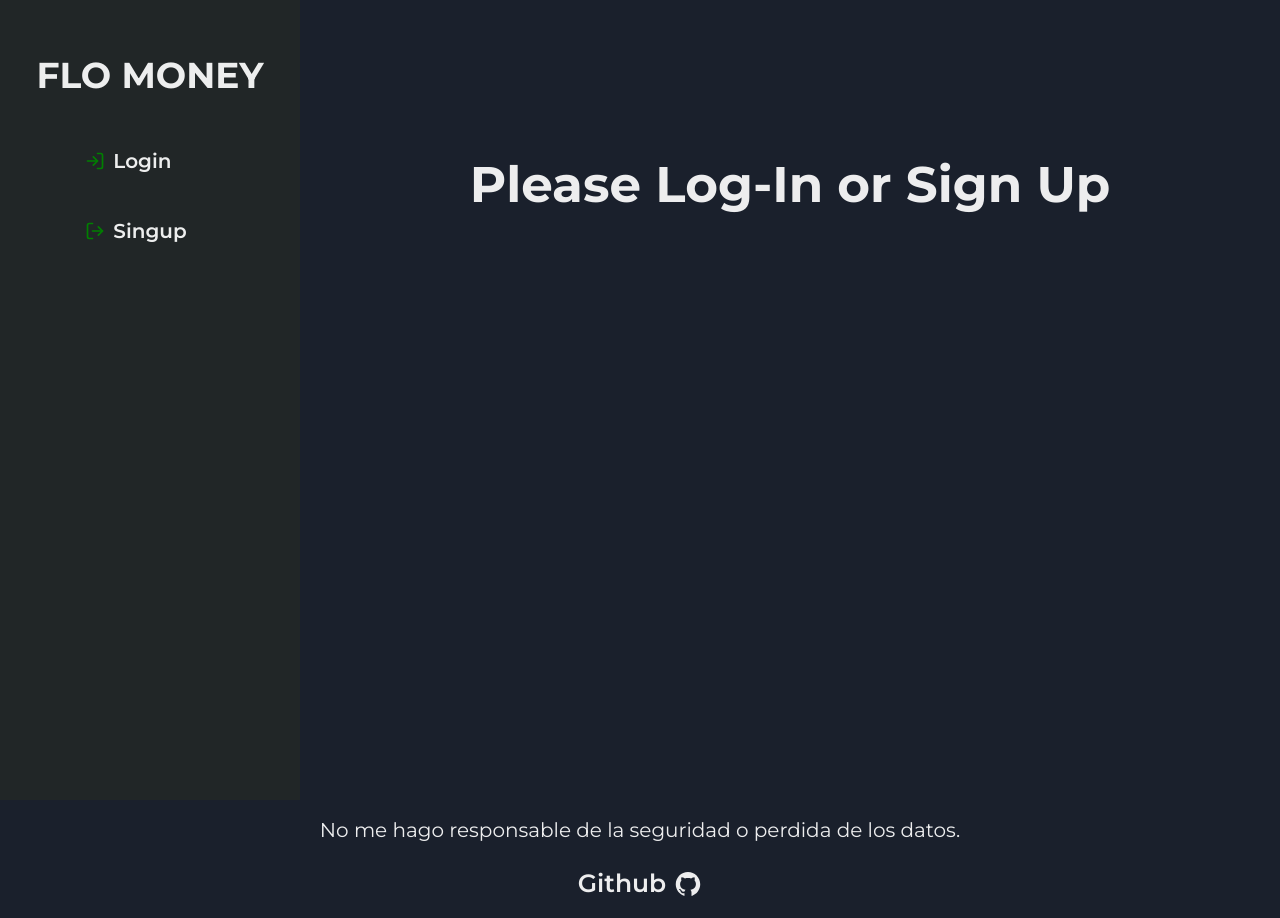
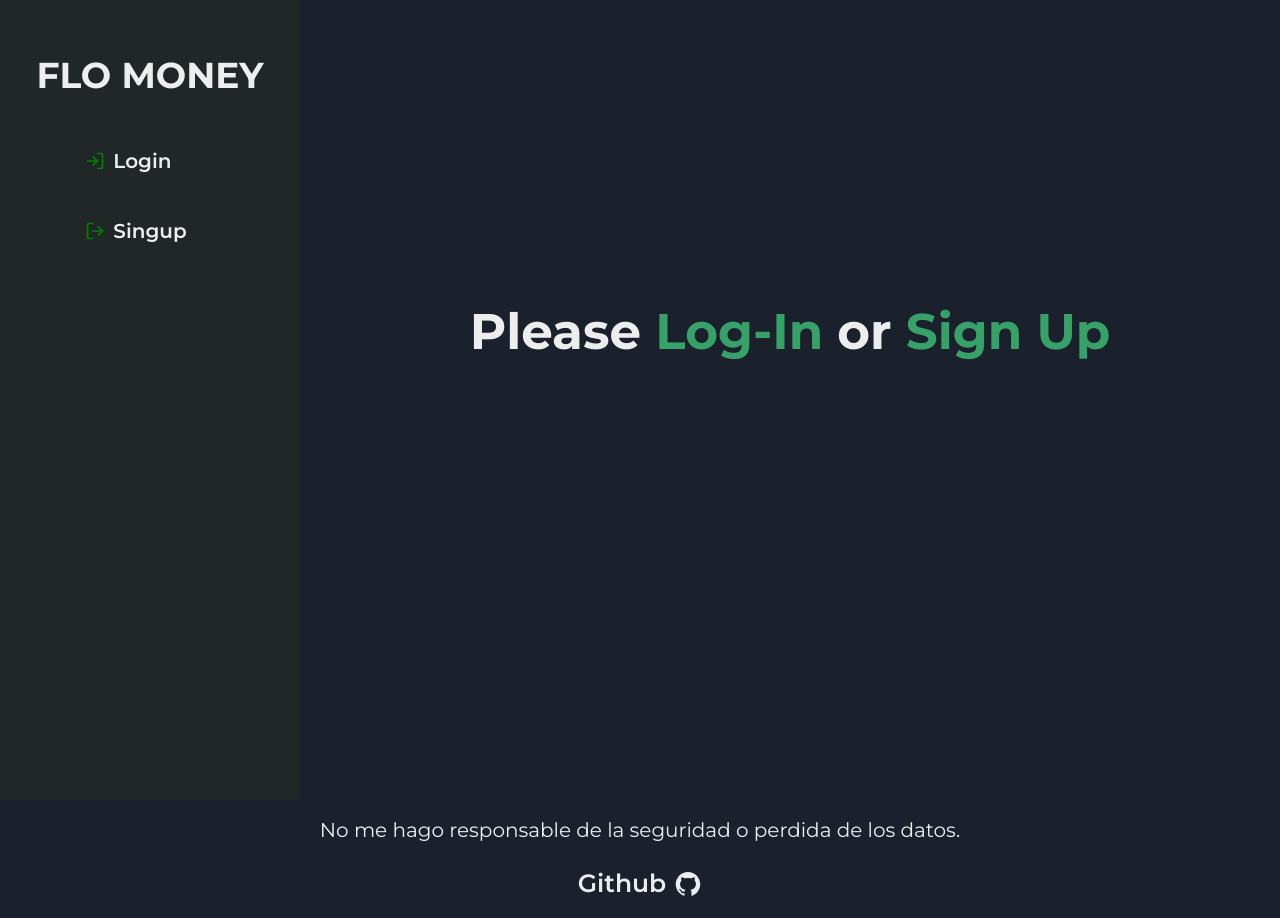
Before and after one commit to Flo-314/flo-money-frontend, a React (Vite) app: page /egresos in a window 1280 px wide. Built offline with nearby package versions, Linux system fonts and the light colour scheme.

Commit message:
feat: arreglado para celu

```diff
--- a/src/components/Reusable Components/layout/header/DesktopHeader.tsx
+++ b/src/components/Reusable Components/layout/header/DesktopHeader.tsx
@@ -33,7 +33,6 @@ function DesktopHeader() {
               paddingY="2"
               width={"100%"}
             >
-              {}
               <Center alignSelf={"center"}>
                 <AiOutlineBank
                   color={selectedPage === "vista general" ? "white" : "green"}
--- a/src/components/Reusable Components/layout/header/MobileHeader.tsx
+++ b/src/components/Reusable Components/layout/header/MobileHeader.tsx
@@ -1,8 +1,15 @@
 import {Box, Center, Flex, Link} from "@chakra-ui/react";
 import {Menu, MenuButton, MenuList, MenuItem, Button} from "@chakra-ui/react";
+import {useContext} from "react";
+import {FiLogIn, FiLogOut} from "react-icons/fi";
 import {Link as RouteLink} from "react-router-dom";
 
+import {user} from "../../../../helper functions/interfaces";
+import {UserContext} from "../../../../helper functions/UserContext";
+
 function MobileHeader() {
+  const user: user = useContext(UserContext);
+
   return (
     <Center display={{lg: "none", base: "inherit"}}>
       <Menu>
@@ -10,6 +17,7 @@ function MobileHeader() {
           Menu
         </MenuButton>
 
+        {user.token ? (
           <MenuList>
             <MenuItem>
               <Link
@@ -62,6 +70,45 @@ function MobileHeader() {
               </Link>
             </MenuItem>
           </MenuList>
+        ) : (
+          <MenuList>
+            <MenuItem>
+              <Link
+                as={RouteLink}
+                className="primaryStrong"
+                color={"primary.strong"}
+                display="flex"
+                fontSize={23}
+                fontWeight={"bold"}
+                gap="2"
+                to={"/login"}
+              >
+                <Center alignSelf={"center"}>
+                  <FiLogIn color="green" />
+                </Center>
+                Ingresar
+              </Link>
+            </MenuItem>
+
+            <MenuItem>
+              <Link
+                as={RouteLink}
+                className="primaryStrong"
+                color={"primary.strong"}
+                display="flex"
+                fontSize={23}
+                fontWeight={"bold"}
+                gap="2"
+                to={"/singup"}
+              >
+                <Center alignSelf={"center"}>
+                  <FiLogOut color="green" />
+                </Center>
+                Crear Cuenta
+              </Link>
+            </MenuItem>
+          </MenuList>
+        )}
       </Menu>
     </Center>
   );
--- a/src/components/pages/Home.tsx
+++ b/src/components/pages/Home.tsx
@@ -1,6 +1,7 @@
-import {Box, Flex, Grid, GridItem, Spinner, Text} from "@chakra-ui/react";
+import {Box, Flex, Grid, GridItem, Link, Spinner, Text} from "@chakra-ui/react";
 import {useContext} from "react";
 import {AiOutlineDollarCircle} from "react-icons/ai";
+import {Link as RouteLink} from "react-router-dom";
 
 import Graph from "../Reusable Components/Parts of Components/Graph";
 import ListOfTransactions from "../Reusable Components/Parts of Components/ListOfTransactions";
@@ -91,7 +92,14 @@ function Home() {
       {!user.data && !user.token && (
         <Flex align="center" direction={"column"} justify={"center"} marginTop={"15%"}>
           <Text fontSize="50" fontWeight={700}>
-            Please Log-In or Sign Up
+            Please{" "}
+            <Link as={RouteLink} color="green.500" to={"/login"}>
+              Log-In
+            </Link>{" "}
+            or{" "}
+            <Link as={RouteLink} color="green.500" to={"/singup"}>
+              Sign Up
+            </Link>
           </Text>
         </Flex>
       )}
--- a/src/components/pages/Incomes.tsx
+++ b/src/components/pages/Incomes.tsx
@@ -1,5 +1,6 @@
-import {Box, Flex, Grid, GridItem, Text, Spinner} from "@chakra-ui/react";
+import {Box, Flex, Grid, GridItem, Text, Spinner, Link} from "@chakra-ui/react";
 import {useContext, useEffect, useState} from "react";
+import {Link as RouteLink} from "react-router-dom";
 
 import {category, user} from "../../helper functions/interfaces";
 import {UserContext} from "../../helper functions/UserContext";
@@ -85,9 +86,18 @@ function Incomes() {
       )}
       {!user.data && !user.token && (
         <Flex align="center" direction={"column"} justify={"center"} marginTop={"15%"}>
-          <Text fontSize="50" fontWeight={700}>
-            Please Log-In or Sign Up
-          </Text>
+          <Flex align="center" direction={"column"} justify={"center"} marginTop={"15%"}>
+            <Text fontSize="50" fontWeight={700}>
+              Please{" "}
+              <Link as={RouteLink} color="green.500" to={"/login"}>
+                Log-In
+              </Link>{" "}
+              or{" "}
+              <Link as={RouteLink} color="green.500" to={"/singup"}>
+                Sign Up
+              </Link>
+            </Text>
+          </Flex>
         </Flex>
       )}
     </main>
--- a/src/components/pages/Outcomes.tsx
+++ b/src/components/pages/Outcomes.tsx
@@ -1,5 +1,6 @@
-import {Box, Flex, Grid, GridItem, Text, Spinner} from "@chakra-ui/react";
+import {Box, Flex, Grid, GridItem, Text, Spinner, Link} from "@chakra-ui/react";
 import {useContext, useEffect, useState} from "react";
+import {Link as RouteLink} from "react-router-dom";
 
 import {category, user} from "../../helper functions/interfaces";
 import {UserContext} from "../../helper functions/UserContext";
@@ -79,9 +80,18 @@ function Incomes() {
       )}
       {!user.data && !user.token && (
         <Flex align="center" direction={"column"} justify={"center"} marginTop={"15%"}>
-          <Text fontSize="50" fontWeight={700}>
-            Please Log-In or Sign Up
-          </Text>
+          <Flex align="center" direction={"column"} justify={"center"} marginTop={"15%"}>
+            <Text fontSize="50" fontWeight={700}>
+              Please{" "}
+              <Link as={RouteLink} color="green.500" to={"/login"}>
+                Log-In
+              </Link>{" "}
+              or{" "}
+              <Link as={RouteLink} color="green.500" to={"/singup"}>
+                Sign Up
+              </Link>
+            </Text>
+          </Flex>
         </Flex>
       )}
     </main>
```
Lines whose indentation alone changed are shown as unchanged.
